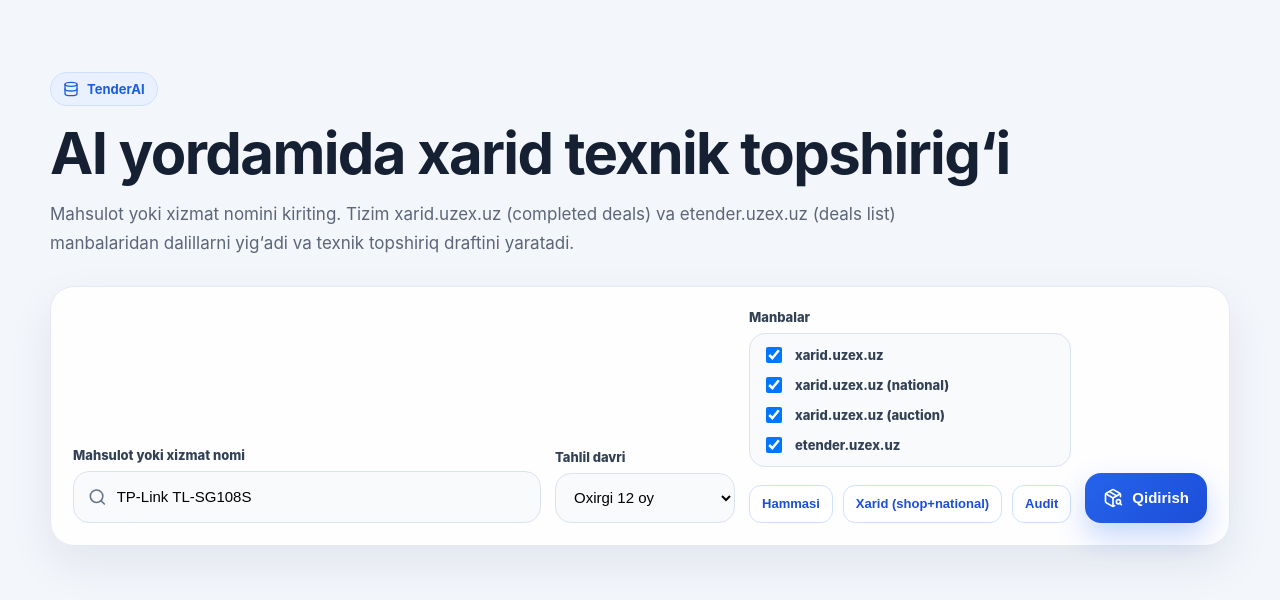
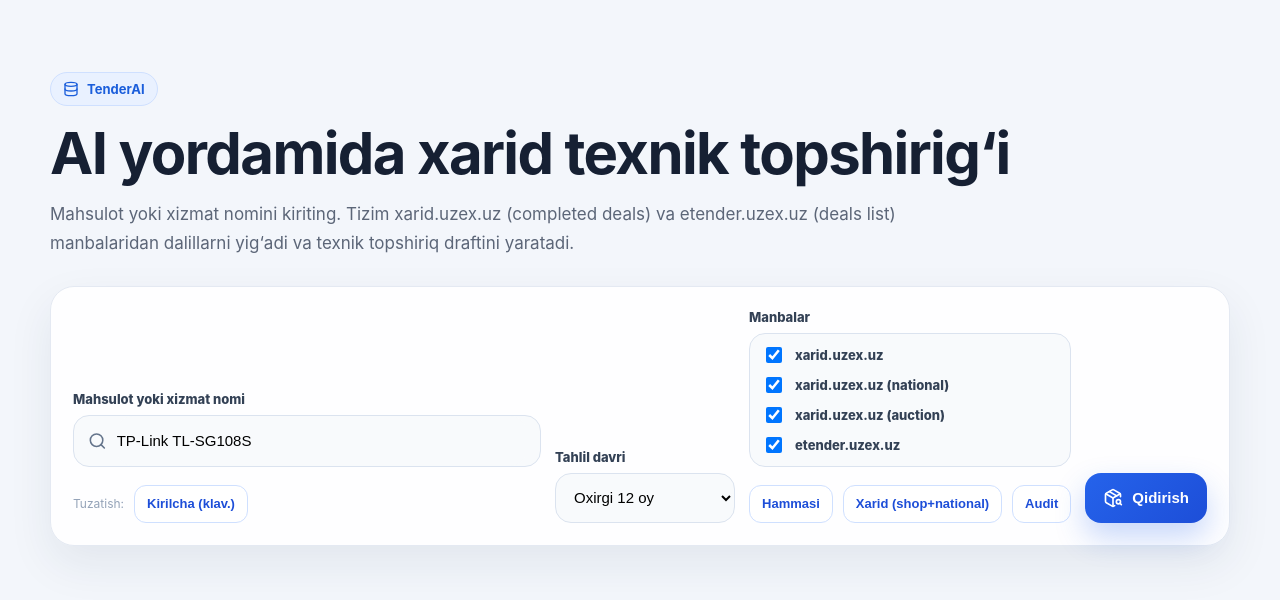
Before and after one commit to XafizadinovUsnatdin/tenderai, a React app in the folder frontend/: page / in a window 1280 px wide. Shown: the top 600 px of the page. Built offline with nearby package versions, Linux system fonts and the light colour scheme; the HTML template or start-up script is replaced by a standard one.

Commit message:
ui: add smart keyboard layout fixes for query

```diff
--- a/frontend/src/App.jsx
+++ b/frontend/src/App.jsx
@@ -101,6 +101,109 @@ function normalizeText(value) {
     .toLowerCase()
     .replace(/\s+/g, " ")
     .trim();
+}
+
+const KEYMAP_EN_TO_RU = {
+  q: "й",
+  w: "ц",
+  e: "у",
+  r: "к",
+  t: "е",
+  y: "н",
+  u: "г",
+  i: "ш",
+  o: "щ",
+  p: "з",
+  "[": "х",
+  "]": "ъ",
+  a: "ф",
+  s: "ы",
+  d: "в",
+  f: "а",
+  g: "п",
+  h: "р",
+  j: "о",
+  k: "л",
+  l: "д",
+  ";": "ж",
+  "'": "э",
+  z: "я",
+  x: "ч",
+  c: "с",
+  v: "м",
+  b: "и",
+  n: "т",
+  m: "ь",
+  ",": "б",
+  ".": "ю",
+  "`": "ё",
+};
+
+const KEYMAP_RU_TO_EN = Object.fromEntries(Object.entries(KEYMAP_EN_TO_RU).map(([k, v]) => [v, k]));
+
+function swapKeyboardLayout(text, map) {
+  return String(text ?? "")
+    .split("")
+    .map((ch) => {
+      const lower = ch.toLowerCase();
+      const mapped = map[lower];
+      if (!mapped) return ch;
+
+      const out = ch === lower ? mapped : mapped.toUpperCase();
+      return out;
+    })
+    .join("");
+}
+
+function diffCount(a, b) {
+  const s1 = String(a ?? "");
+  const s2 = String(b ?? "");
+  const len = Math.min(s1.length, s2.length);
+  let d = Math.abs(s1.length - s2.length);
+  for (let i = 0; i < len; i++) {
+    if (s1[i] !== s2[i]) d += 1;
+  }
+  return d;
+}
+
+function hasCyrillic(text) {
+  return /[\u0400-\u04FF]/.test(String(text ?? ""));
+}
+
+function hasLatin(text) {
+  return /[A-Za-z]/.test(String(text ?? ""));
+}
+
+function buildQueryFixes(query) {
+  const q = String(query ?? "").trim();
+  if (!q) return [];
+
+  const fixes = [];
+  const toRu = swapKeyboardLayout(q, KEYMAP_EN_TO_RU);
+  const toEn = swapKeyboardLayout(q, KEYMAP_RU_TO_EN);
+
+  const cyr = hasCyrillic(q);
+  const lat = hasLatin(q);
+
+  if (cyr && diffCount(q, toEn) >= 2 && hasLatin(toEn)) {
+    fixes.push({ id: "ru_to_en", label: "Lotincha (klav.)", value: toEn });
+  }
+
+  if (lat && diffCount(q, toRu) >= 2 && hasCyrillic(toRu)) {
+    fixes.push({ id: "en_to_ru", label: "Kirilcha (klav.)", value: toRu });
+  }
+
+  // Mixed query: allow both fixes (if they actually change something)
+  if (cyr && lat) {
+    if (diffCount(q, toEn) >= 2 && !fixes.some((f) => f.id === "ru_to_en")) {
+      fixes.push({ id: "ru_to_en", label: "Lotincha (klav.)", value: toEn });
+    }
+    if (diffCount(q, toRu) >= 2 && !fixes.some((f) => f.id === "en_to_ru")) {
+      fixes.push({ id: "en_to_ru", label: "Kirilcha (klav.)", value: toRu });
+    }
+  }
+
+  return fixes.slice(0, 2);
 }
 
 function parseDateSafe(value) {
@@ -815,6 +918,8 @@ export default function App() {
   const [evidenceFilters, setEvidenceFilters] = useState(() => getDefaultEvidenceFilters());
   const [supplierViewer, setSupplierViewer] = useState(null);
 
+  const queryFixes = useMemo(() => buildQueryFixes(query), [query]);
+
   function toggleSource(source) {
     setEnabledSources((prev) =>
       prev.includes(source) ? prev.filter((s) => s !== source) : [...prev, source]
@@ -1140,6 +1245,22 @@ export default function App() {
                   placeholder="Masalan: TP-Link TL-SG108S, printer, konditsioner..."
                 />
               </div>
+              {queryFixes.length > 0 && (
+                <div className="query-fixes">
+                  <span className="muted tiny">Tuzatish:</span>
+                  {queryFixes.map((fix) => (
+                    <button
+                      key={fix.id}
+                      type="button"
+                      className="secondary-btn small"
+                      onClick={() => setQuery(fix.value)}
+                      title={fix.value}
+                    >
+                      {fix.label}
+                    </button>
+                  ))}
+                </div>
+              )}
             </div>
 
             <div className="input-group period-input">
--- a/frontend/src/index.css
+++ b/frontend/src/index.css
@@ -108,6 +108,14 @@ body {
   font-size: 13px;
   font-weight: 800;
   color: #334155;
+}
+
+.query-fixes {
+  margin-top: 10px;
+  display: flex;
+  gap: 10px;
+  flex-wrap: wrap;
+  align-items: center;
 }
 
 .main-input {
```
